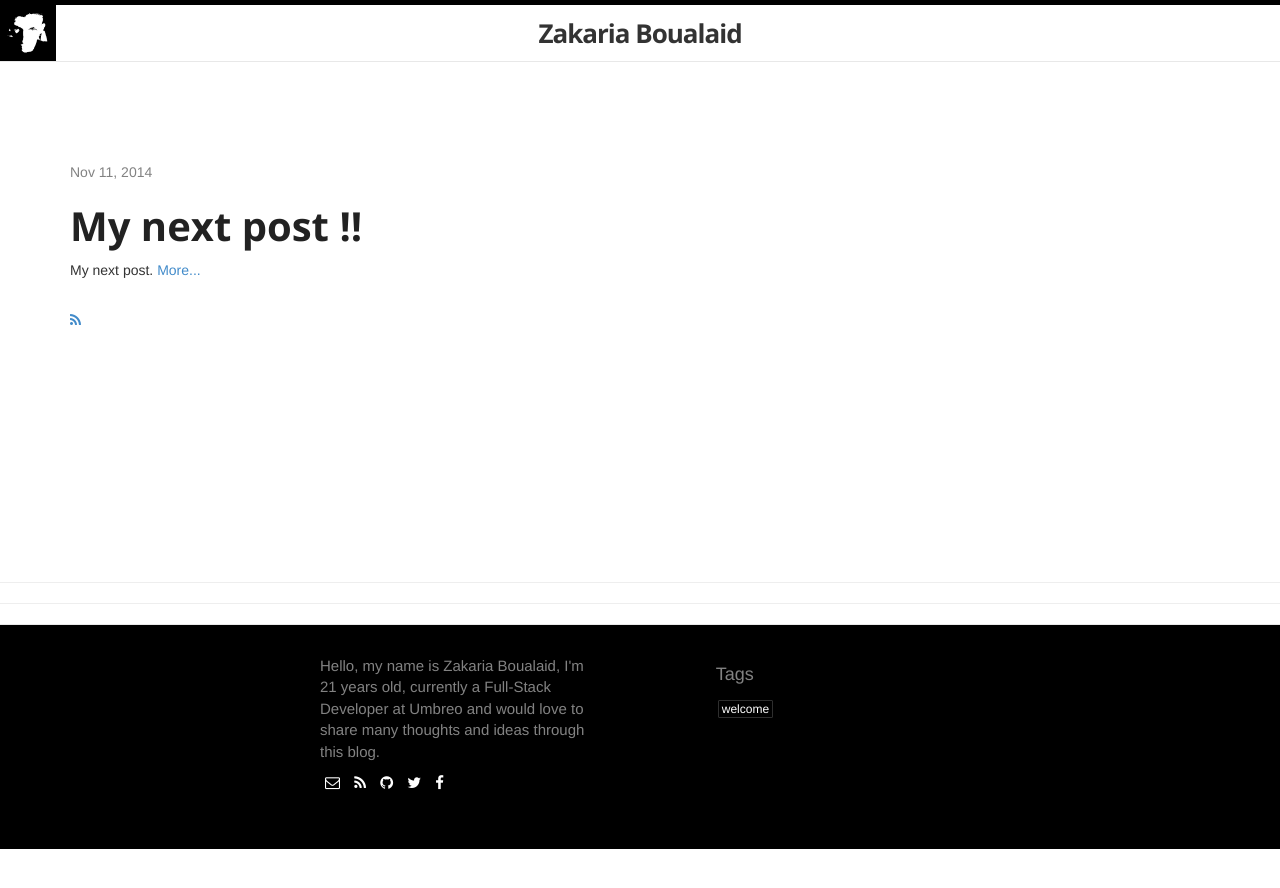
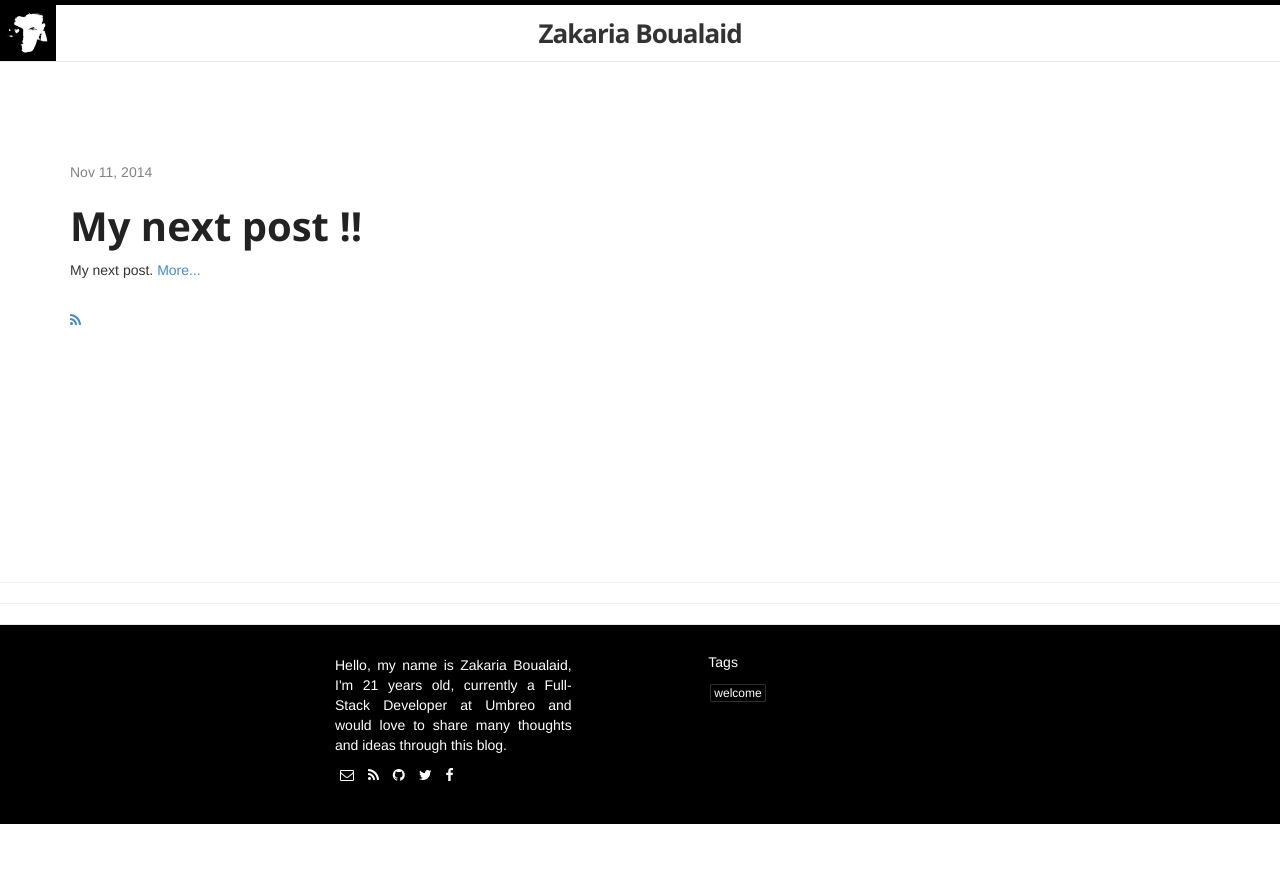
Before and after one commit to ZakariaBoualaid/zakariaboualaid.github.io, a Jekyll site: the page built from posts.html, in a window 1280 px wide. Shown: the top 888 px of the page. Built offline with Jekyll 4.4.1, drawn with Linux system fonts in a browser that asks for light colours.

Commit message:
Nice Step

```diff
--- a/_includes/footer.html
+++ b/_includes/footer.html
@@ -3,14 +3,16 @@
 <br>
 <hr>
 <hr>
-<footer class="site-footer splash splash-center">
+<footer class="site-footer splash splash-center" style="min-height:200px">
 
   <div class="width-50">
 
-    <div class="footer-col-wrapper">
+  <div class="col-md-12">
 
-      <div class="footer-col footer-col-3">
-        <p class="text">{{ site.description }}</p>
+    <div class="row">
+
+      <div class="col-md-5" style="padding-bottom:10px;">
+        <p class="text" style="text-align:justify;">{{ site.description }}</p>
         <ul class="social-media-list">
 
           <li>
@@ -45,20 +47,20 @@
 
         </ul>
       </div>
-
-      <div class="footer-col footer-col-2">
+      <div class="col-md-2">
 
       </div>
 
-      <div class="footer-col footer-col-4">
-        <ul class="tag-list">
-          <h4>Tags</h4>
+      <div class="col-md-4">
+        <ul class="tag-list" style="text-align:left;">
+          <h5 style="margin-top:0px;">Tags</h5>
           {% for tag in site.tags %}
             <li><a class="tag" href="/posts/{{ tag.first }}">{{ tag.first }}</a></li>
           {% endfor %}
         </ul>
       </div>
 
+  </div>
     </div>
 
   </div>
```
